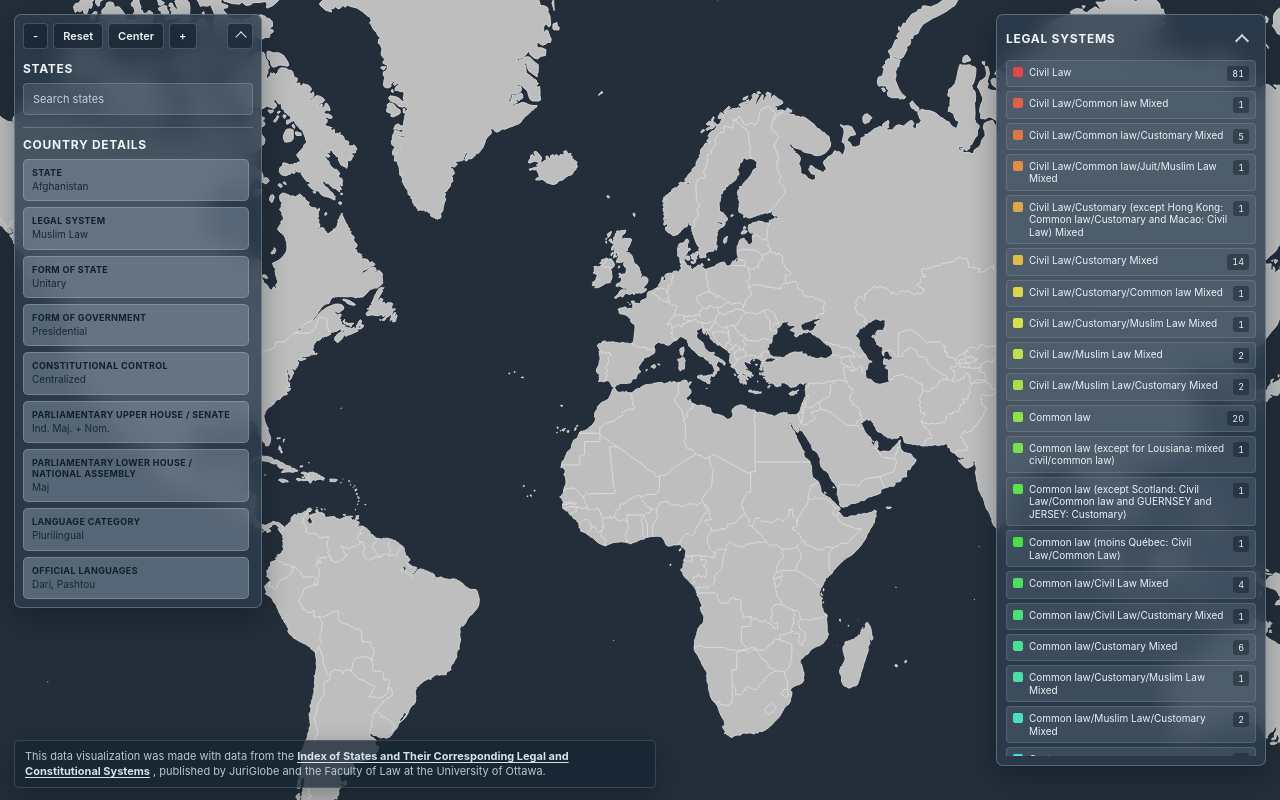
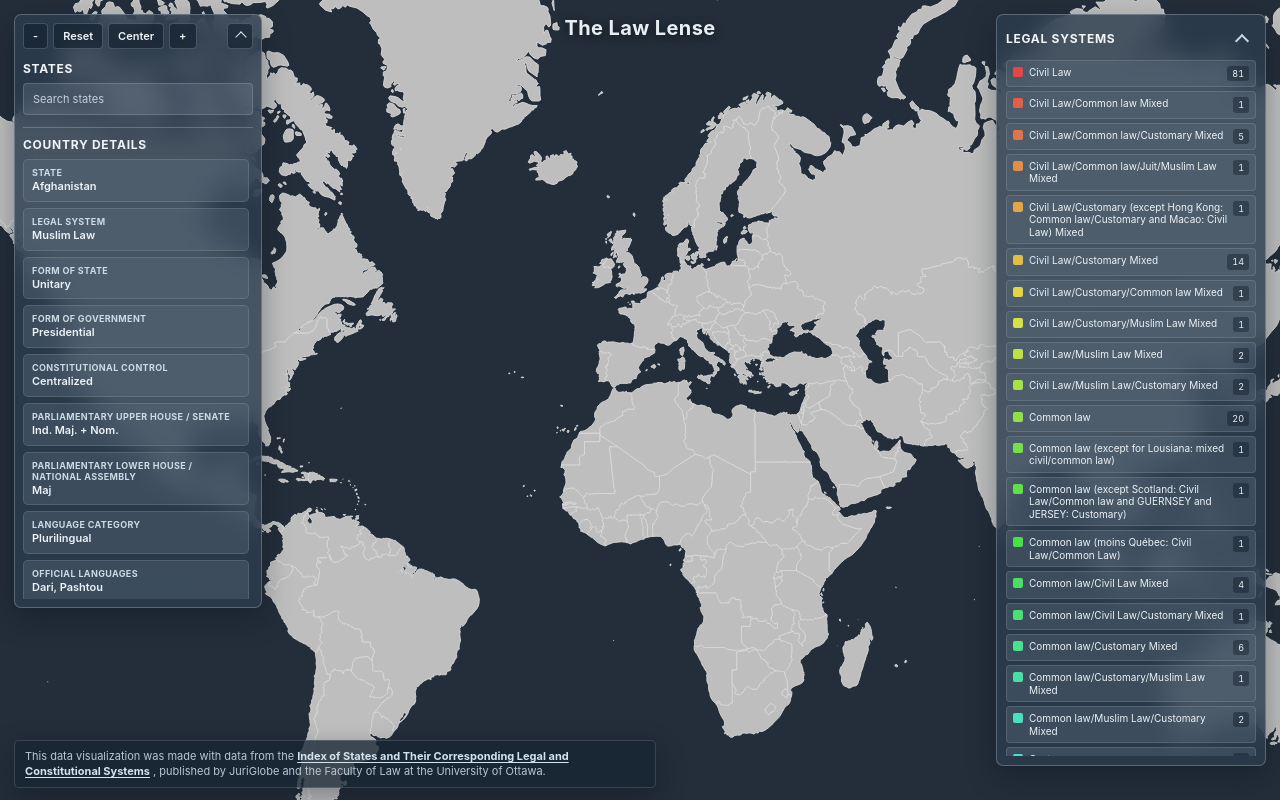
Before and after one commit to abidabdelaziz/law_Visualizer, a React (Create React App) app in the folder law-visualizer/: page / in a window 1280 px wide. Built offline with nearby package versions, Linux system fonts and the light colour scheme.

Commit message:
feature update, bug fixes

```diff
--- a/law-visualizer/src/App.css
+++ b/law-visualizer/src/App.css
@@ -483,7 +483,22 @@
 }
 
 .App-title {
-  display: none;
+  top: 16px;
+  left: 50%;
+  z-index: 3;
+  margin: 0;
+  padding: 0;
+  border: 0;
+  border-radius: 0;
+  transform: translateX(-50%);
+  color: #e8eef4;
+  background: transparent;
+  box-shadow: none;
+  font-size: 20px;
+  font-weight: 700;
+  letter-spacing: 0.02em;
+  text-align: center;
+  text-shadow: 0 2px 8px rgba(6, 14, 24, 0.7);
 }
 
 .App-map {
@@ -647,21 +662,46 @@
 
 .App-detailRow {
   padding: 7px 8px;
-  border: 1px solid rgba(220, 231, 239, 0.24);
+  border: 1px solid rgba(220, 231, 239, 0.14);
   border-radius: 5px;
-  background: var(--dashboard-panel-light);
+  background: rgba(90, 108, 124, 0.38);
 }
 
 .App-detailLabel {
   margin-bottom: 2px;
-  color: #10202f;
+  color: #cddbe4;
   font-size: 9px;
 }
 
 .App-detailValue {
-  color: #172837;
-  font-size: 10px;
+  color: #edf3f7;
+  font-size: 11px;
+  font-weight: 600;
   line-height: 1.25;
+}
+
+.App-researchGuides {
+  display: flex;
+  flex-direction: column;
+  gap: 5px;
+  margin: 0;
+  padding-left: 18px;
+}
+
+.App-researchGuides li {
+  padding-left: 2px;
+}
+
+.App-researchGuides a {
+  color: #d6e7f1;
+  font-weight: 700;
+  text-decoration: underline;
+  text-underline-offset: 2px;
+}
+
+.App-researchGuides a:hover,
+.App-researchGuides a:focus-visible {
+  color: #ffffff;
 }
 
 .App-legend {
--- a/law-visualizer/src/App.js
+++ b/law-visualizer/src/App.js
@@ -477,7 +477,7 @@ function App() {
 
   return (
     <div className="App" ref={containerRef} onWheel={handleWheel}>
-      <h1 className="App-title">Visual Law Index</h1>
+      <h1 className="App-title">The Law Lense</h1>
       <aside className="App-legend" aria-label="Legal system legend">
         <div className="App-legendHeader">
           <div className="App-menuTitle">Legal systems</div>
@@ -606,7 +606,27 @@ function App() {
                   {detailEntries.map(([label, value]) => (
                     <div className="App-detailRow" key={label}>
                       <div className="App-detailLabel">{label}</div>
-                      <div className="App-detailValue">{value ?? 'N/A'}</div>
+                      <div className="App-detailValue">
+                        {label === 'Research Guides' && Array.isArray(value) ? (
+                          <ul className="App-researchGuides">
+                            {value.map((guide) => (
+                              <li key={guide.href}>
+                                <a
+                                  href={guide.href}
+                                  target={guide.target}
+                                  rel={guide.rel}
+                                  aria-label={guide['aria-label']}
+                                  title={guide.title}
+                                >
+                                  {guide.text}
+                                </a>
+                              </li>
+                            ))}
+                          </ul>
+                        ) : (
+                          value ?? 'N/A'
+                        )}
+                      </div>
                     </div>
                   ))}
                 </div>
```
Also changed, not shown: law-visualizer/src/assets/nationIndex.json.
